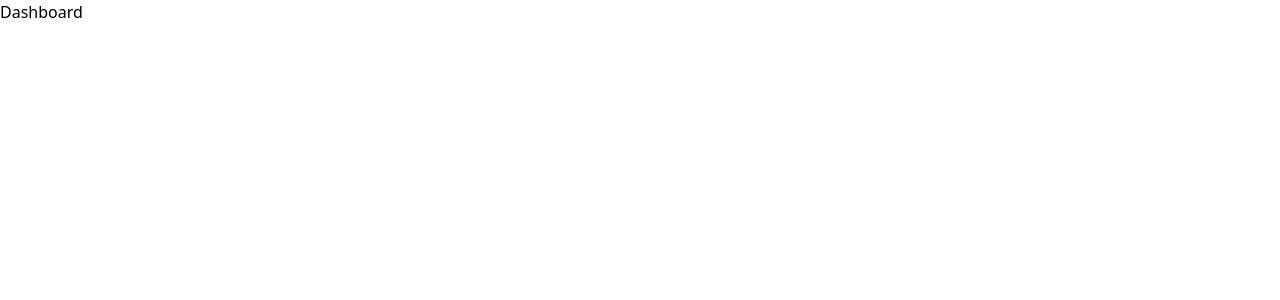
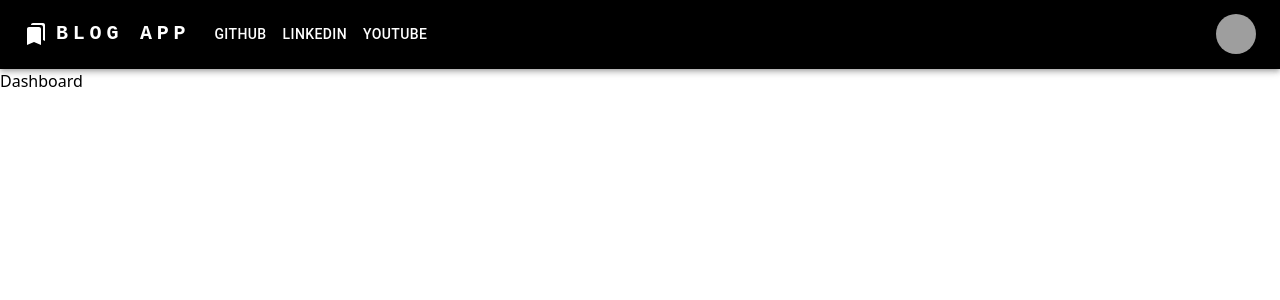
Before and after one commit to mustafa-bilen/react-blog-app, a React (Create React App) app: page / in a window 1280 px wide. Shown: the top 300 px of the page. Built offline with nearby package versions, Linux system fonts and the light colour scheme; grey boxes are pictures that could not be loaded.

Commit message:
context start

```diff
--- /dev/null
+++ b/src/components/Layout.jsx
@@ -0,0 +1,13 @@
+import React from "react";
+import Navbar from "./Navbar";
+
+const Layout = ({ children }) => {
+  return (
+    <div>
+      <Navbar />
+      {children}
+    </div>
+  );
+};
+
+export default Layout;
--- a/src/components/Navbar.jsx
+++ b/src/components/Navbar.jsx
@@ -0,0 +1,187 @@
+import * as React from "react";
+import AppBar from "@mui/material/AppBar";
+import Box from "@mui/material/Box";
+import Toolbar from "@mui/material/Toolbar";
+import IconButton from "@mui/material/IconButton";
+import Typography from "@mui/material/Typography";
+import Menu from "@mui/material/Menu";
+import MenuIcon from "@mui/icons-material/Menu";
+import Container from "@mui/material/Container";
+import Avatar from "@mui/material/Avatar";
+import Button from "@mui/material/Button";
+import Tooltip from "@mui/material/Tooltip";
+import MenuItem from "@mui/material/MenuItem";
+import AdbIcon from "@mui/icons-material/Adb";
+import BookmarksIcon from "@mui/icons-material/Bookmarks";
+const pages = [
+  <a
+    href="https://github.com/mustafa-bilen"
+    rel="noopener noreferrer"
+    target="_blank"
+  >
+    Github
+  </a>,
+  <a
+    href="https://www.linkedin.com/in/mustafa-bilen/"
+    rel="noopener noreferrer"
+    target="_blank"
+  >
+    Linkedin
+  </a>,
+  <a
+    href="https://www.youtube.com/@mustafa-bilen"
+    rel="noopener noreferrer"
+    target="_blank"
+  >
+    Youtube
+  </a>,
+];
+const settings = ["Profile", "New", "Logout"];
+
+function ResponsiveAppBar() {
+  const [anchorElNav, setAnchorElNav] = React.useState(null);
+  const [anchorElUser, setAnchorElUser] = React.useState(null);
+
+  const handleOpenNavMenu = (event) => {
+    setAnchorElNav(event.currentTarget);
+  };
+  const handleOpenUserMenu = (event) => {
+    setAnchorElUser(event.currentTarget);
+  };
+
+  const handleCloseNavMenu = () => {
+    setAnchorElNav(null);
+  };
+
+  const handleCloseUserMenu = () => {
+    setAnchorElUser(null);
+  };
+
+  return (
+    <AppBar position="static" sx={{ backgroundColor: "black" }}>
+      <Container maxWidth="xl">
+        <Toolbar disableGutters>
+          <BookmarksIcon sx={{ display: { xs: "none", md: "flex" }, mr: 1 }} />
+          <Typography
+            variant="h6"
+            noWrap
+            component="a"
+            href="/"
+            sx={{
+              mr: 2,
+              display: { xs: "none", md: "flex" },
+              fontFamily: "monospace",
+              fontWeight: 700,
+              letterSpacing: ".3rem",
+              color: "inherit",
+              textDecoration: "none",
+            }}
+          >
+            BLOG APP
+          </Typography>
+
+          <Box sx={{ flexGrow: 1, display: { xs: "flex", md: "none" } }}>
+            <IconButton
+              size="large"
+              aria-label="account of current user"
+              aria-controls="menu-appbar"
+              aria-haspopup="true"
+              onClick={handleOpenNavMenu}
+              color="inherit"
+            >
+              <MenuIcon />
+            </IconButton>
+            <Menu
+              id="menu-appbar"
+              anchorEl={anchorElNav}
+              anchorOrigin={{
+                vertical: "bottom",
+                horizontal: "left",
+              }}
+              keepMounted
+              transformOrigin={{
+                vertical: "top",
+                horizontal: "left",
+              }}
+              open={Boolean(anchorElNav)}
+              onClose={handleCloseNavMenu}
+              sx={{
+                display: { xs: "block", md: "none" },
+              }}
+            >
+              {pages.map((page) => (
+                <MenuItem key={page} onClick={handleCloseNavMenu}>
+                  <Typography textAlign="center">{page}</Typography>
+                </MenuItem>
+              ))}
+            </Menu>
+          </Box>
+          <BookmarksIcon sx={{ display: { xs: "flex", md: "none" }, mr: 1 }} />
+          <Typography
+            variant="h5"
+            noWrap
+            component="a"
+            href=""
+            sx={{
+              mr: 2,
+              display: { xs: "flex", md: "none" },
+              flexGrow: 1,
+              fontFamily: "monospace",
+              fontWeight: 700,
+              letterSpacing: ".3rem",
+              color: "inherit",
+              textDecoration: "none",
+            }}
+          >
+            BLOG APP
+          </Typography>
+          <Box sx={{ flexGrow: 1, display: { xs: "none", md: "flex" } }}>
+            {pages.map((page) => (
+              <Button
+                key={page}
+                onClick={handleCloseNavMenu}
+                sx={{ my: 2, color: "white", display: "block" }}
+              >
+                {page}
+              </Button>
+            ))}
+          </Box>
+
+          <Box sx={{ flexGrow: 0 }}>
+            <Tooltip title="Open settings">
+              <IconButton onClick={handleOpenUserMenu} sx={{ p: 0 }}>
+                <Avatar
+                  alt="Remy Sharp"
+                  src="https://www.looper.com/img/gallery/the-movie-like-american-psycho-that-horror-fans-need-to-see/intro-1620410303.jpg"
+                />
+              </IconButton>
+            </Tooltip>
+            <Menu
+              sx={{ mt: "45px" }}
+              id="menu-appbar"
+              anchorEl={anchorElUser}
+              anchorOrigin={{
+                vertical: "top",
+                horizontal: "right",
+              }}
+              keepMounted
+              transformOrigin={{
+                vertical: "top",
+                horizontal: "right",
+              }}
+              open={Boolean(anchorElUser)}
+              onClose={handleCloseUserMenu}
+            >
+              {settings.map((setting) => (
+                <MenuItem key={setting} onClick={handleCloseUserMenu}>
+                  <Typography textAlign="center">{setting}</Typography>
+                </MenuItem>
+              ))}
+            </Menu>
+          </Box>
+        </Toolbar>
+      </Container>
+    </AppBar>
+  );
+}
+export default ResponsiveAppBar;
--- a/src/contexts/AuthContext.js
+++ b/src/contexts/AuthContext.js
@@ -0,0 +1,17 @@
+import { createContext, useState } from "react";
+
+export const AuthContext = createContext();
+
+export const AuthProvider = ({ children }) => {
+  const [user, setUser] = useState("sa");
+  return (
+    <AuthContext.Provider
+      value={{
+        user,
+        setUser,
+      }}
+    >
+      {children}
+    </AuthContext.Provider>
+  );
+};
--- a/src/index.js
+++ b/src/index.js
@@ -2,6 +2,10 @@ import React from "react";
 import ReactDOM from "react-dom/client";
 import "./index.css";
 import App from "./App";
-
+import { AuthProvider } from "./contexts/AuthContext";
 const root = ReactDOM.createRoot(document.getElementById("root"));
-root.render(<App />);
+root.render(
+  <AuthProvider>
+    <App />
+  </AuthProvider>
+);
--- a/src/pages/Dashboard.jsx
+++ b/src/pages/Dashboard.jsx
@@ -1,7 +1,8 @@
 import React from "react";
+import Layout from "../components/Layout";
 
 const Dashboard = () => {
-  return <div>Dashboard</div>;
+  return <Layout>Dashboard</Layout>;
 };
 
 export default Dashboard;
--- a/src/pages/Login.jsx
+++ b/src/pages/Login.jsx
@@ -12,24 +12,7 @@ import Grid from "@mui/material/Grid";
 import LockOutlinedIcon from "@mui/icons-material/LockOutlined";
 import Typography from "@mui/material/Typography";
 import { createTheme, ThemeProvider } from "@mui/material/styles";
-
-function Copyright(props) {
-  return (
-    <Typography
-      variant="body2"
-      color="text.secondary"
-      align="center"
-      {...props}
-    >
-      {"Copyright © "}
-      <Link color="inherit" href="https://mui.com/">
-        Your Website
-      </Link>{" "}
-      {new Date().getFullYear()}
-      {"."}
-    </Typography>
-  );
-}
+import GoogleIcon from "@mui/icons-material/Google";
 
 const theme = createTheme();
 
@@ -105,10 +88,7 @@ export default function SignInSide() {
                 id="password"
                 autoComplete="current-password"
               />
-              <FormControlLabel
-                control={<Checkbox value="remember" color="primary" />}
-                label="Remember me"
-              />
+
               <Button
                 type="submit"
                 fullWidth
@@ -116,6 +96,14 @@ export default function SignInSide() {
                 sx={{ mt: 3, mb: 2 }}
               >
                 Sign In
+              </Button>
+              <Button
+                type="submit"
+                fullWidth
+                variant="contained"
+                sx={{ mb: 2 }}
+              >
+                Sign In With Google <GoogleIcon sx={{ ml: 1 }} />
               </Button>
               <Grid container>
                 <Grid item xs>
@@ -129,7 +117,6 @@ export default function SignInSide() {
                   </Link>
                 </Grid>
               </Grid>
-              <Copyright sx={{ mt: 5 }} />
             </Box>
           </Box>
         </Grid>
--- a/src/pages/Register.jsx
+++ b/src/pages/Register.jsx
@@ -1,4 +1,6 @@
 import * as React from "react";
+import { useContext } from "react";
+import { AuthContext } from "../contexts/AuthContext";
 import Avatar from "@mui/material/Avatar";
 import Button from "@mui/material/Button";
 import CssBaseline from "@mui/material/CssBaseline";
@@ -13,24 +15,6 @@ import Typography from "@mui/material/Typography";
 import Container from "@mui/material/Container";
 import { createTheme, ThemeProvider } from "@mui/material/styles";
 
-function Copyright(props) {
-  return (
-    <Typography
-      variant="body2"
-      color="text.secondary"
-      align="center"
-      {...props}
-    >
-      {"Copyright © "}
-      <Link color="inherit" href="https://mui.com/">
-        Your Website
-      </Link>{" "}
-      {new Date().getFullYear()}
-      {"."}
-    </Typography>
-  );
-}
-
 const theme = createTheme();
 
 export default function SignUp() {
@@ -43,6 +27,8 @@ export default function SignUp() {
     });
   };
 
+  const { user } = useContext(AuthContext);
+  console.log(user);
   return (
     <ThemeProvider theme={theme}>
       <Container component="main" maxWidth="xs">
@@ -110,14 +96,6 @@ export default function SignUp() {
                   autoComplete="new-password"
                 />
               </Grid>
-              <Grid item xs={12}>
-                <FormControlLabel
-                  control={
-                    <Checkbox value="allowExtraEmails" color="primary" />
-                  }
-                  label="I want to receive inspiration, marketing promotions and updates via email."
-                />
-              </Grid>
             </Grid>
             <Button
               type="submit"
@@ -136,7 +114,6 @@ export default function SignUp() {
             </Grid>
           </Box>
         </Box>
-        <Copyright sx={{ mt: 5 }} />
       </Container>
     </ThemeProvider>
   );
```
